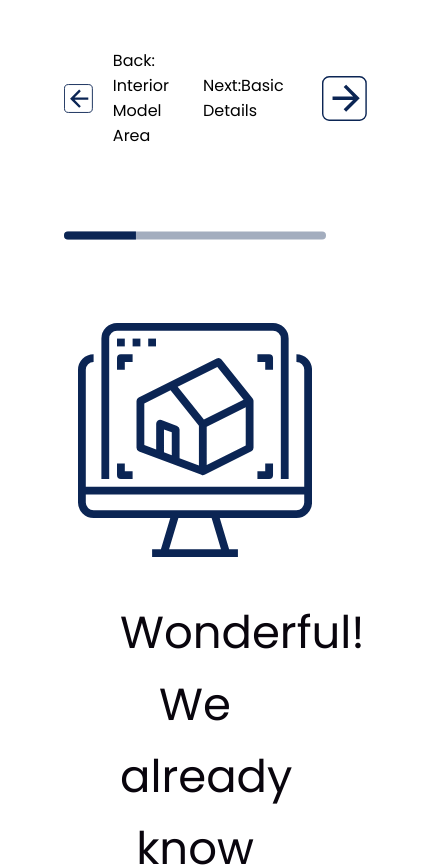
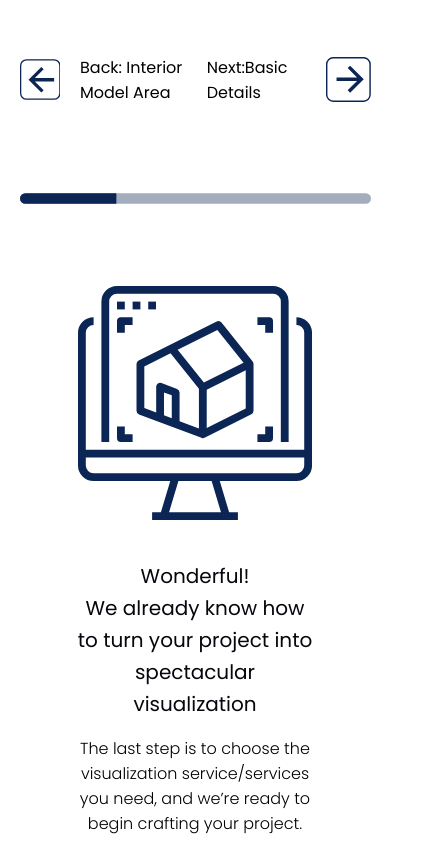
Before and after one commit to yussems/aframe-task, a React (Create React App) app: page /taskone in a window 390 px wide. Shown: the top 867 px of the page, 444 px wide, since content can reach past the window. Built offline with nearby package versions, Linux system fonts and the light colour scheme.

Commit message:
added fsize

```diff
--- a/src/Component/Checkbox.js
+++ b/src/Component/Checkbox.js
@@ -12,7 +12,7 @@ function Checkbox({ tour,  image,  video, title,optionColor }) {
       ) : (
         <NoneTick optionColor={optionColor}/>
       )}
-      <label style={{color:optionColor}} htmlFor="choose1">{title}</label>
+      <label style={{color:optionColor }} htmlFor="choose1">{title}</label>
     </div>
   );
 }
--- a/src/Component/paraf.module.css
+++ b/src/Component/paraf.module.css
@@ -14,3 +14,13 @@
   width: 100%;
   text-align: center;
 }
+@media only screen and (max-width: 600px) {
+  .head .paraf {
+    font-size: 1.25rem;
+  }
+  .head .lowParaf {
+    font-size: 1rem;
+    margin-top: 1rem;
+    font-weight: lighter;
+  }
+}
--- a/src/Pages/Mobile.js
+++ b/src/Pages/Mobile.js
@@ -49,16 +49,17 @@ function Mobile() {
         <div className={styles.progress}>
           <Monitoring />
         </div>
-        <Paraf spanSize={40} parafSize={45} />
+        {/* spanSize={40} parafSize={45} */}
+        <Paraf  />
         <div className={styles.buttons}>
           <button onClick={() => tourCheck()} className={styles.button}>
-            <Checkbox optionColor={'white'} tour={tour} title={"Virtual Tour"} />
+            <Checkbox  optionColor={'white'} tour={tour} title={"Virtual Tour"} />
           </button>
           <button onClick={() => ımageCheck()} className={styles.button}>
-            <Checkbox optionColor={'white'} image={image} title={"Rendered Images"} />
+            <Checkbox  optionColor={'white'} image={image} title={"Rendered Images"} />
           </button>
           <button onClick={() => videoCheck()} className={styles.button}>
-            <Checkbox optionColor={'white'} video={video} title={"Animated Video"} />
+            <Checkbox  optionColor={'white'} video={video} title={"Animated Video"} />
           </button>
           <button  className={styles.button}><Link to='/showState'>Continue</Link></button>
         </div>
--- a/src/Pages/mobile.module.css
+++ b/src/Pages/mobile.module.css
@@ -1,6 +1,5 @@
 .container {
   max-width: 1080px;
-  width: 100%;
 
 }
 @media only screen and (min-width: 1080px) {
@@ -9,11 +8,11 @@
   }
 }
 .content {
-  /* max-width: 937px; */
-  /* width: 100%; */
+  max-width: 937px;
+  width: 90%;
   margin: 0 auto;
-  padding-left: 4em;
-  padding-right: 4em;
+  /* padding-left: 4em; */
+  /* padding-right: 4em; */
   margin-top: 3em;
   margin-bottom: 3em;
 }
@@ -34,9 +33,9 @@
     padding: 35px 55px;
     border-radius: 12px;
     border: none;
-     background-color: var(--light-blue);
+    background-color: var(--light-blue);
     color: white;
-    font-size: 45px;
+    font-size: var(--f-size);
 }
 .button:nth-child(1) {
   background-color: var(--f-color);
```
Also changed, not shown: src/Component/mobileProgress.module.css (line endings or trailing spaces). Lines whose indentation alone changed are shown as unchanged.
